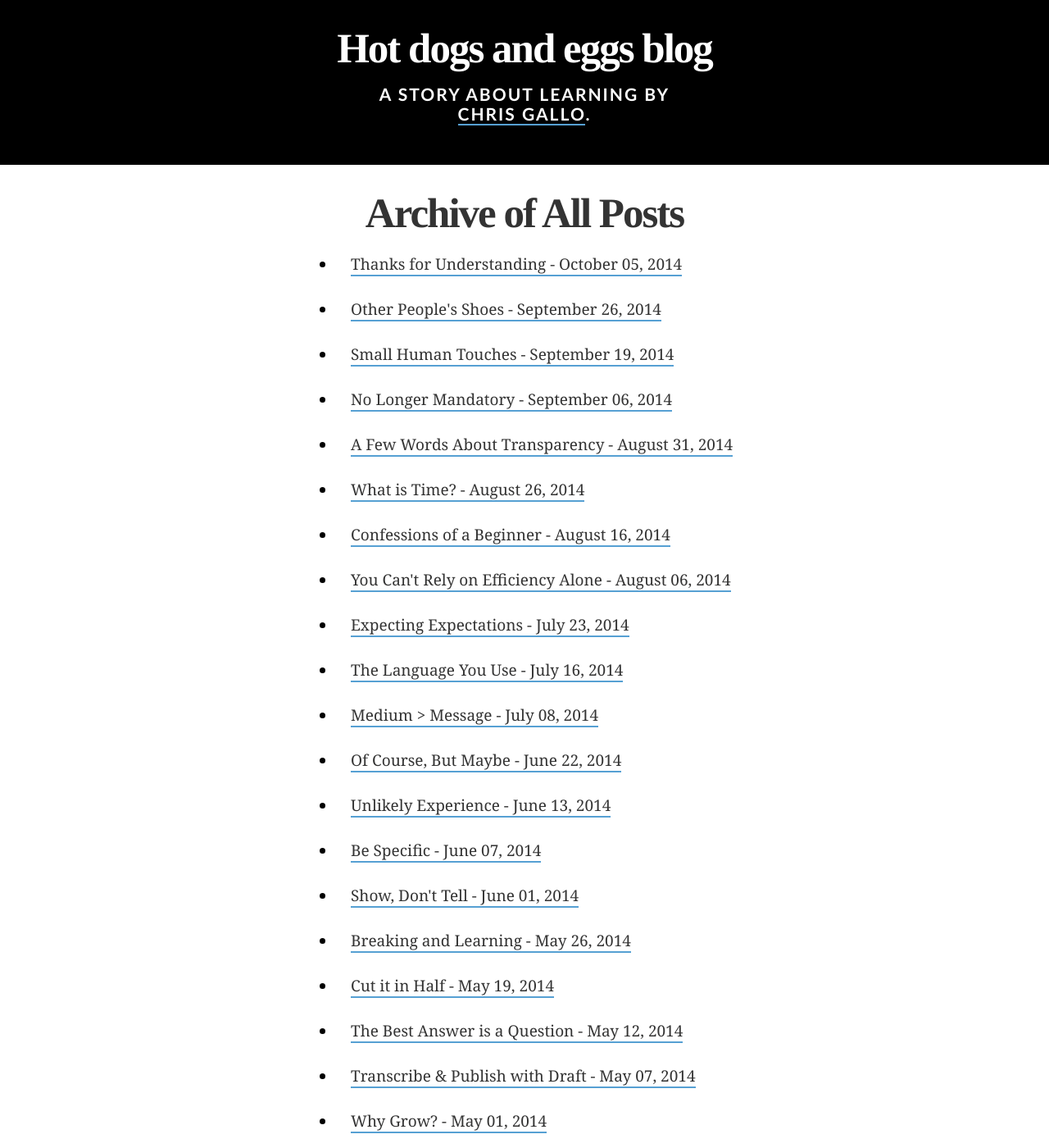
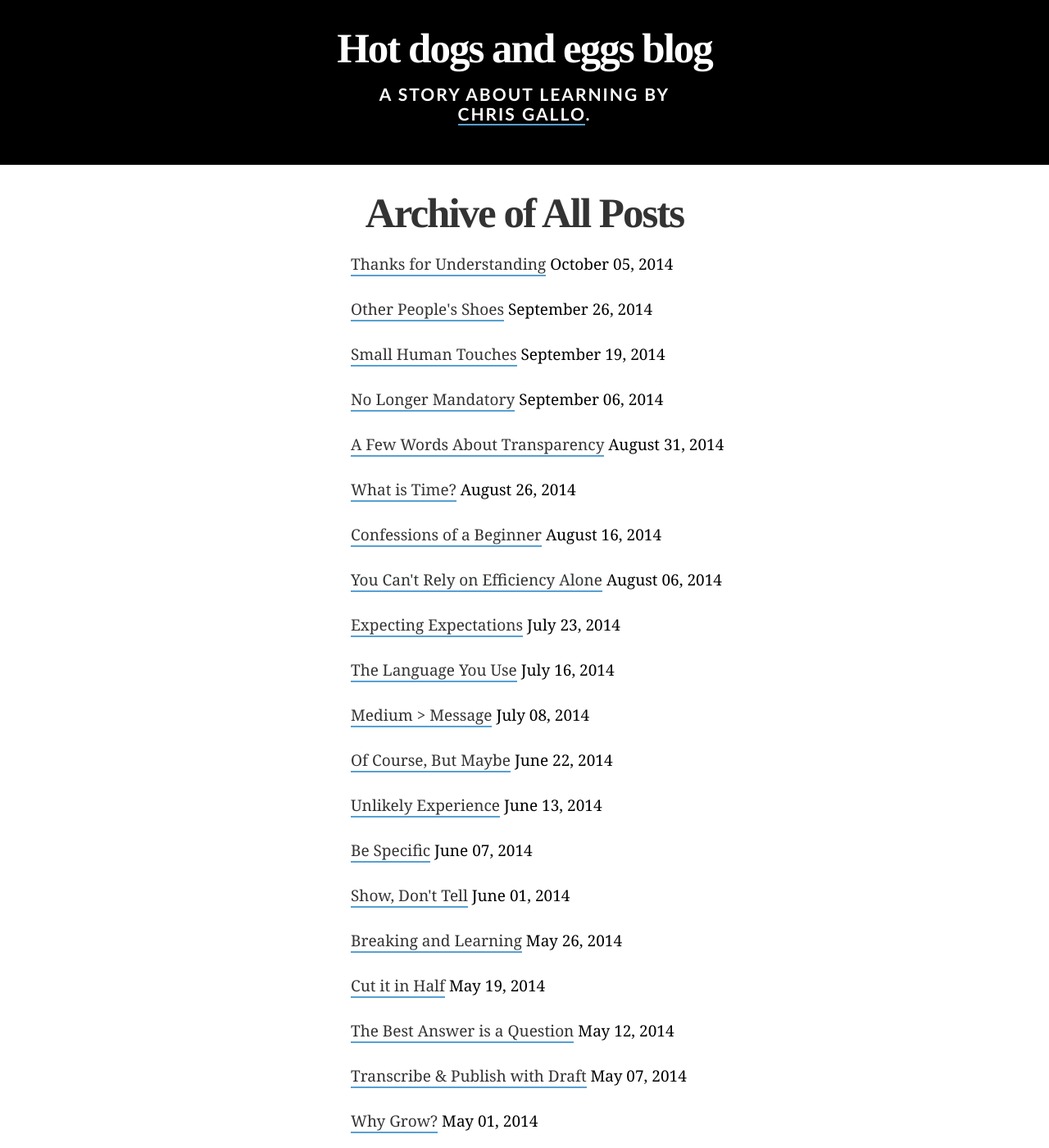
Before and after one commit to gallochris/writing, a Jekyll site: the page built from list.html, in a window 1280 px wide and 1400 px high. Shown: the whole window at 82% size. Built offline with Jekyll 4.4.1, drawn with Linux system fonts in a browser that asks for light colours; Markdown is read by kramdown in place of the engine named in the settings; some of the changed text lies outside the part shown.

Commit message:
updating archives

```diff
--- a/list.html
+++ b/list.html
@@ -14,8 +14,8 @@ title: Blog Archive | Hot Dogs and Eggs
  <div class="rasheedwallace words">
  <h1 style="text-align: center">Archive of All Posts</h1>
 {% for post in site.posts %}
-  <ul>
-  <li><a href="{{ post.url }}">{{ post.title }} - {{ post.date | date: '%B %d, %Y' }}</a> </li>
+  <ul style="list-style: none;">
+  <li><a href="{{ post.url }}">{{ post.title }}</a> {{ post.date | date: '%B %d, %Y' }}</li>
   </ul>
      {% endfor %}
 
```
